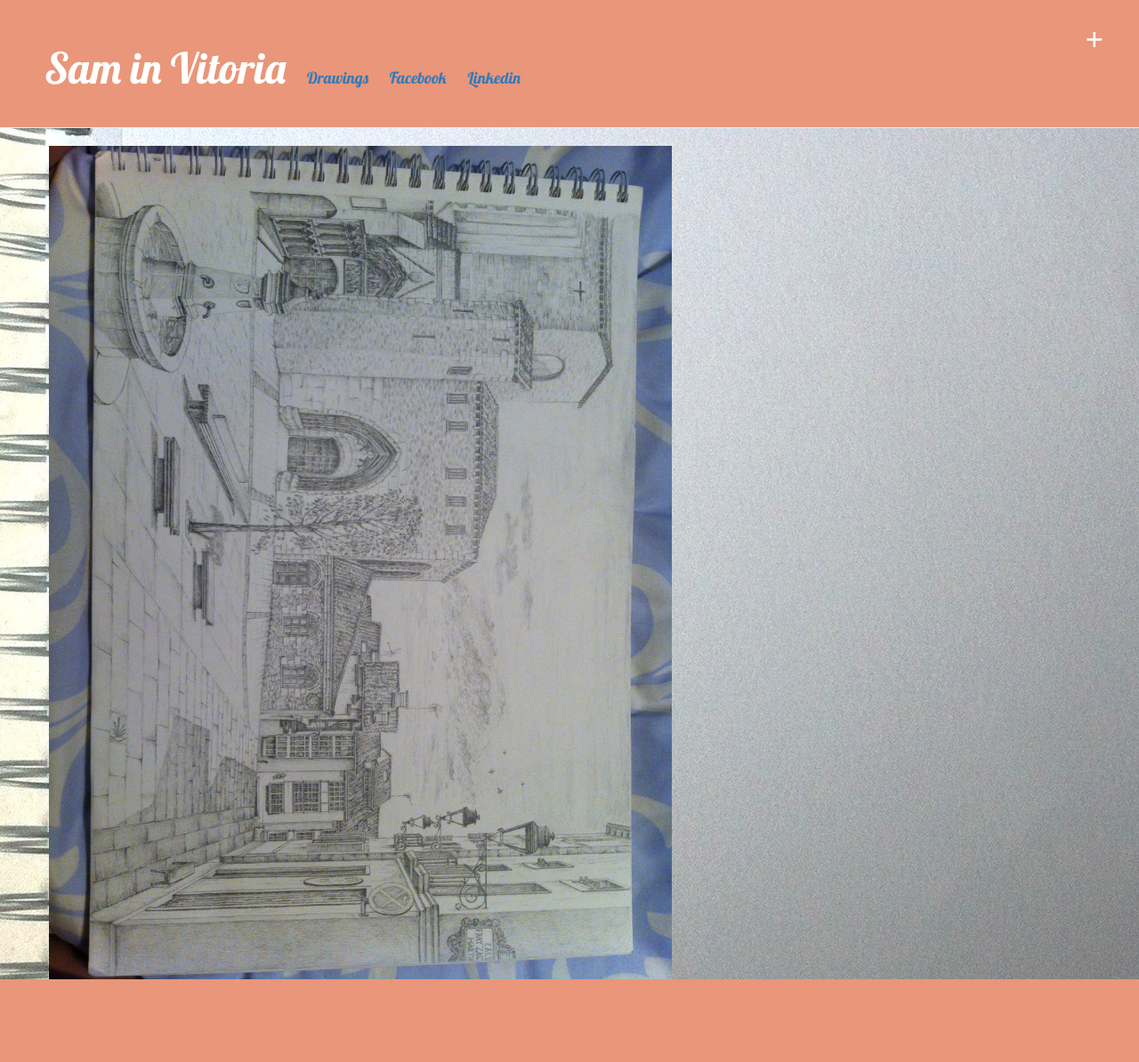
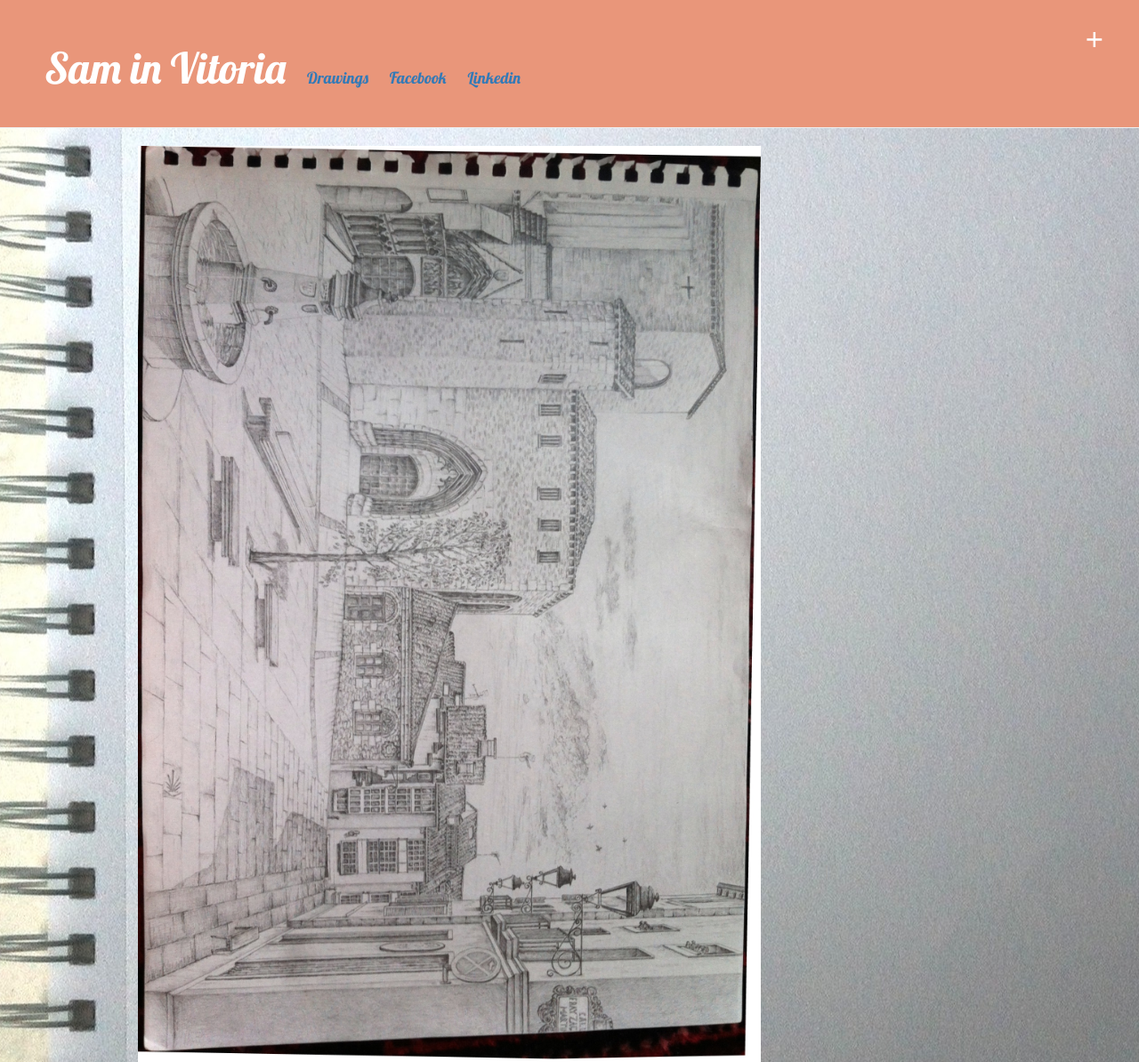
Before and after one commit to samjaro/djg-blog, a Django app: page /santa_maria in a window 1280 px wide. Shown: the whole page at 89% size. Before the commit the page ends 1101 px from the top, so only its background shows below. Run offline with Django 3.2, Linux system fonts and the light colour scheme; data that the repository does not hold is empty; some libraries are stand-ins or nearby versions.

Commit message:
changed photo

```diff
--- a/blog/static/CSS/blog.css
+++ b/blog/static/CSS/blog.css
@@ -89,6 +89,7 @@ td {
 }
 .photo img {
     width: 700px;
+    margin-left: 100px;
 }
 
 li {
--- a/blog/templates/blog/santa_maria.html
+++ b/blog/templates/blog/santa_maria.html
@@ -1,7 +1,7 @@
 {% extends "blog/base.html" %}
 {% block content %}
     <div class="photo">
-        <img src="/static/my_app/santa_maria_draw.jpg" alt="Plaza de santa maria"/>
+        <img src="/static/my_app/maria_draw.jpg" alt="Plaza de santa maria"/>
         <!--<img src="http://www.euskoguide.com/images/vitoria/parque-florida-park.jpg"/>-->
     </div>
 
--- a/static/css/blog.css
+++ b/static/css/blog.css
@@ -89,6 +89,7 @@ td {
 }
 .photo img {
     width: 700px;
+    margin-left: 100px;
 }
 
 li {
```
Also changed, not shown: blog/static/my_app/maria_draw.jpg (added), static/my_app/maria_draw.jpg (added).
